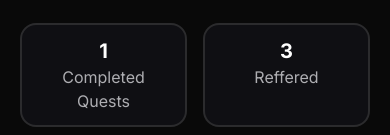
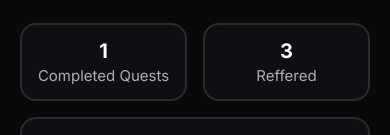
Before and after one commit to anshCoderZbar/ciphrem, a Next.js app: page /profile in a window 390 px wide. Shown: the part 702-837 px from the top of the page. Built offline with nearby package versions, Linux system fonts and the light colour scheme.

Commit message:
page responsive done

```diff
--- a/src/app/profile/page.jsx
+++ b/src/app/profile/page.jsx
@@ -73,7 +73,7 @@ const CharacterDetails = () => {
           <h3 className="text-center text-xl font-bold text-white md:text-2xl 2xl:text-3xl">
             1
           </h3>
-          <p className="text-center text-base text-[#AEAEB2] md:mt-2 md:text-lg 2xl:text-xl">
+          <p className="text-center text-[15px] text-[#AEAEB2] sm:text-base md:mt-2 md:text-lg 2xl:text-xl">
             Completed Quests
           </p>
         </div>
@@ -81,7 +81,7 @@ const CharacterDetails = () => {
           <h3 className="text-center text-xl font-bold text-white md:text-2xl 2xl:text-3xl">
             3
           </h3>
-          <p className="text-center text-base text-[#AEAEB2] md:mt-2 md:text-lg 2xl:text-xl">
+          <p className="text-center text-[15px] text-[#AEAEB2] sm:text-base md:mt-2 md:text-lg 2xl:text-xl">
             Reffered
           </p>
         </div>
```
